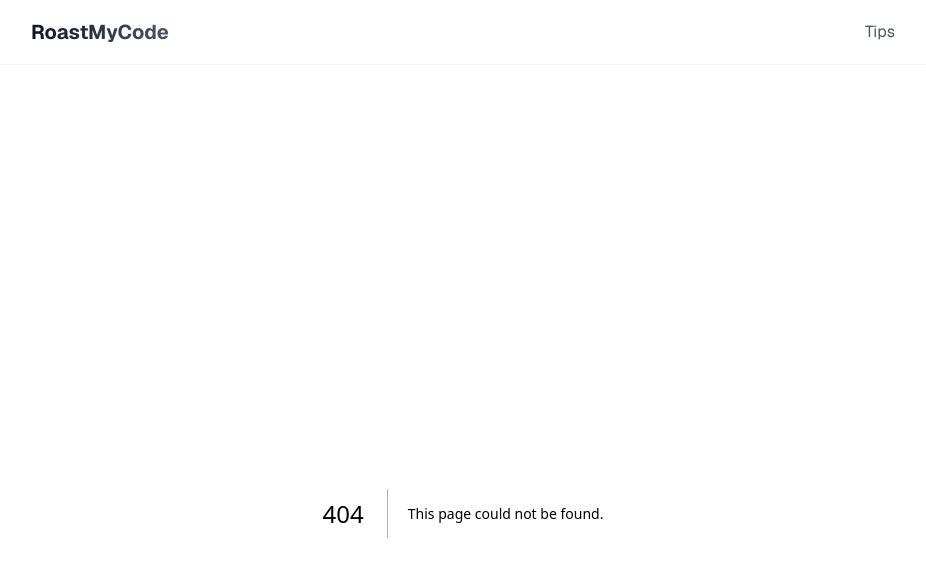
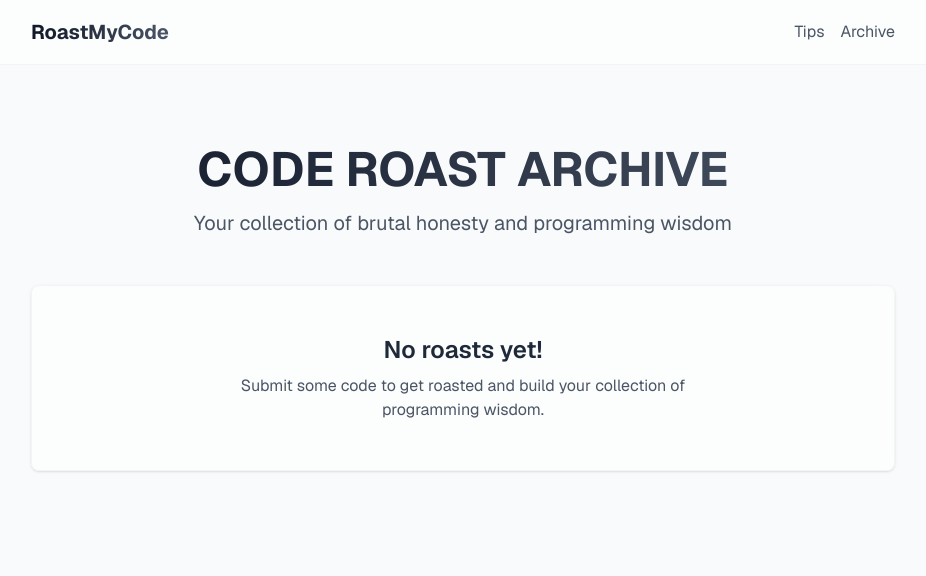
Before and after one commit to irisblaise/RoastMyCode, a Next.js app: page /archive in a window 1280 px wide. Before the commit this address had no page. Shown: the top 576 px of the page, without its empty margins (177-1103 px from the left). Built offline with nearby package versions, Linux system fonts and the light colour scheme.

Commit message:
Add archive page, show archived roasts with the help of local storage

```diff
--- /dev/null
+++ b/src/app/archive/page.tsx
@@ -0,0 +1,46 @@
+'use client'
+
+import { FC, useEffect, useState } from 'react';
+import { ArchivedRoast } from '@/types/archive';
+import { archiveService } from '@/app/services/archiveService';
+import ArchiveItem from '@/app/components/ArchiveItem';
+
+const Archive: FC = () => {
+  const [archivedRoasts, setArchivedRoasts] = useState<ArchivedRoast[]>([]);
+
+  useEffect(() => {
+    setArchivedRoasts(archiveService.getAllRoasts());
+  }, []);
+
+  return (
+    <main className="max-w-4xl mx-auto px-4 py-8">
+      <header className="text-center mb-12">
+        <h1 className="text-4xl md:text-5xl uppercase font-bold mb-4 bg-clip-text text-transparent bg-gradient-to-r from-gray-900 to-gray-600">
+          Code Roast Archive
+        </h1>
+        <p className="text-xl text-gray-600 max-w-2xl mx-auto">
+          Your collection of brutal honesty and programming wisdom
+        </p>
+      </header>
+
+      <div className="space-y-8">
+        {archivedRoasts.length === 0 ? (
+          <div className="text-center p-12 bg-white/50 backdrop-blur-sm rounded-lg border border-gray-100 shadow-sm">
+            <div className="max-w-md mx-auto">
+              <p className="text-2xl font-semibold text-gray-800 mb-2">No roasts yet!</p>
+              <p className="text-gray-600">
+                Submit some code to get roasted and build your collection of programming wisdom.
+              </p>
+            </div>
+          </div>
+        ) : (
+          archivedRoasts.map(roast => (
+            <ArchiveItem key={roast.id} item={roast} />
+          ))
+        )}
+      </div>
+    </main>
+  );
+};
+
+export default Archive;
--- /dev/null
+++ b/src/app/components/ArchiveItem.tsx
@@ -0,0 +1,56 @@
+import { FC } from 'react';
+import { ArchiveItemProps } from '@/types/archive';
+import ShameScore from './ShameScore';
+
+const ArchiveItem: FC<ArchiveItemProps> = ({ item }) => {
+  return (
+    <div className="space-y-6 p-8 backdrop-blur-sm bg-white/30 rounded-lg border border-gray-200 shadow-lg">
+      <div className="flex items-start gap-8">
+        <div className="flex-1">
+          <time className="block text-sm text-gray-500 mb-4" dateTime={item.timestamp}>
+            {new Date(item.timestamp).toLocaleDateString('en-US', {
+              year: 'numeric',
+              month: 'long',
+              day: 'numeric',
+              hour: '2-digit',
+              minute: '2-digit'
+            })}
+          </time>
+
+          <div className="mb-6">
+            <h3 className="text-sm font-medium text-gray-500 mb-2">Code Snippet</h3>
+            <pre className="bg-gray-50/80 backdrop-blur-sm rounded-lg p-4 overflow-x-auto border border-gray-100">
+              <code className="text-sm text-gray-800 font-mono">{item.code}</code>
+            </pre>
+          </div>
+
+          {item.roast && (
+            <div className="mb-4">
+              <h3 className="text-sm font-medium text-gray-500 mb-2">The Roast</h3>
+              <p className="text-xl font-medium bg-clip-text text-transparent bg-gradient-to-r from-gray-700 to-gray-900">
+                {item.roast}
+              </p>
+            </div>
+          )}
+
+          {item.explanation && (
+            <div>
+              <h3 className="text-sm font-medium text-gray-500 mb-2">Explanation</h3>
+              <p className="text-gray-600">
+                {item.explanation}
+              </p>
+            </div>
+          )}
+        </div>
+
+        {item.score !== null && (
+          <div className="w-32 flex-shrink-0">
+            <ShameScore score={item.score} />
+          </div>
+        )}
+      </div>
+    </div>
+  );
+};
+
+export default ArchiveItem;
--- a/src/app/components/Navigation.tsx
+++ b/src/app/components/Navigation.tsx
@@ -19,6 +19,12 @@ const Navigation: FC = () => {
             >
               Tips
             </Link>
+            <Link
+              href="/archive"
+              className="text-gray-600 hover:text-gray-900 transition-colors"
+            >
+              Archive
+            </Link>
           </div>
         </div>
       </div>
--- a/src/app/components/RoastResult.tsx
+++ b/src/app/components/RoastResult.tsx
@@ -37,7 +37,7 @@ const RoastResult: FC<RoastResultProps> = ({
   }
 
   return (
-    <div className="space-y-6 p-8 backdrop-blur-sm bg-white/30 rounded-lg border border-gray-200 shadow-lg">
+    <div className="space-y-6 p-8 mt-4 backdrop-blur-sm bg-white/30 rounded-lg border border-gray-200 shadow-lg">
       <div className="flex items-start gap-8">
         <div className="flex-1">
           <p className="text-xl font-medium mb-4 bg-clip-text text-transparent bg-gradient-to-r from-gray-700 to-gray-900">
--- a/src/app/page.tsx
+++ b/src/app/page.tsx
@@ -3,6 +3,7 @@
 import type { RoastResponse } from '@/types/roast';
 import { type FC, useState } from 'react';
 import { roastService } from '@/app/services/roastService';
+import { archiveService } from '@/app/services/archiveService';
 import CodeEditor from '@/app/components/CodeEditor';
 import RoastResult from '@/app/components/RoastResult';
 
@@ -27,6 +28,9 @@ const Home: FC = () => {
     try {
       const result = await roastService.getRoast(code);
       setRoastResult(result);
+      if (result.roast && result.score !== null) {
+        archiveService.archiveRoast(code, result);
+      }
     } catch (error) {
       setRoastResult({
         roast: null,
@@ -50,10 +54,14 @@ const Home: FC = () => {
         </p>
       </header>
 
-      <div className="space-y-8">
-        <CodeEditor onSubmit={handleSubmit} isLoading={isAnalyzing} />
-        <RoastResult result={roastResult} isLoading={isAnalyzing} />
-      </div>
+      <CodeEditor onSubmit={handleSubmit} isLoading={isAnalyzing} />
+
+      {(roastResult.roast || roastResult.error) && (
+        <RoastResult
+          result={roastResult}
+          isLoading={isAnalyzing}
+        />
+      )}
     </main>
   );
 };
--- /dev/null
+++ b/src/app/services/archiveService.ts
@@ -0,0 +1,41 @@
+import { ArchivedRoast } from '@/types/archive';
+import { RoastResponse } from '@/types/roast';
+
+const STORAGE_KEY = 'roastMyCode_archive';
+
+class ArchiveService {
+  private getArchive(): ArchivedRoast[] {
+    if (typeof window === 'undefined') return [];
+    const stored = localStorage.getItem(STORAGE_KEY);
+    return stored ? JSON.parse(stored) : [];
+  }
+
+  private saveArchive(archive: ArchivedRoast[]): void {
+    if (typeof window === 'undefined') return;
+    localStorage.setItem(STORAGE_KEY, JSON.stringify(archive));
+  }
+
+  archiveRoast(code: string, roastResult: RoastResponse): void {
+    const archive = this.getArchive();
+    const newArchiveItem: ArchivedRoast = {
+      ...roastResult,
+      id: crypto.randomUUID(),
+      code,
+      timestamp: new Date().toISOString()
+    };
+    archive.unshift(newArchiveItem);
+    this.saveArchive(archive);
+  }
+
+  getAllRoasts(): ArchivedRoast[] {
+    return this.getArchive();
+  }
+
+  deleteRoast(id: string): void {
+    const archive = this.getArchive();
+    const filtered = archive.filter(item => item.id !== id);
+    this.saveArchive(filtered);
+  }
+}
+
+export const archiveService = new ArchiveService();
--- /dev/null
+++ b/src/types/archive.ts
@@ -0,0 +1,11 @@
+import { RoastResponse } from './roast';
+
+export interface ArchivedRoast extends RoastResponse {
+  id: string;
+  code: string;
+  timestamp: string;
+}
+
+export interface ArchiveItemProps {
+  item: ArchivedRoast;
+}
```
